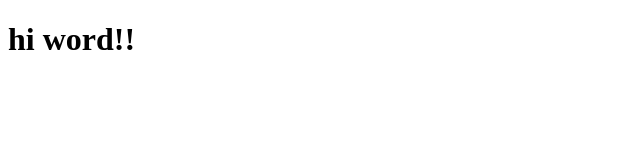
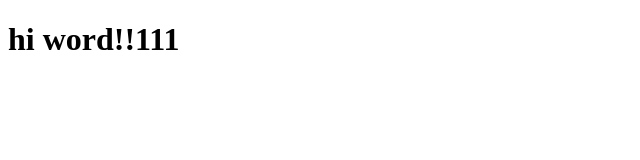
Before and after one commit to 912131555/912131555.github.io, a plain HTML site: page demo.html in a window 1280 px wide. Shown: the full height of the page, 0-640 px from the left. Drawn offline with Linux system fonts and the light colour scheme.

Commit message:
qw	w	qw132

```diff
--- a/demo.html
+++ b/demo.html
@@ -5,6 +5,6 @@
 		<title></title>
 	</head>
 	<body>
-		<h1>hi word!!</h1>
+		<h1>hi word!!111</h1>
 	</body>
 </html>
```
